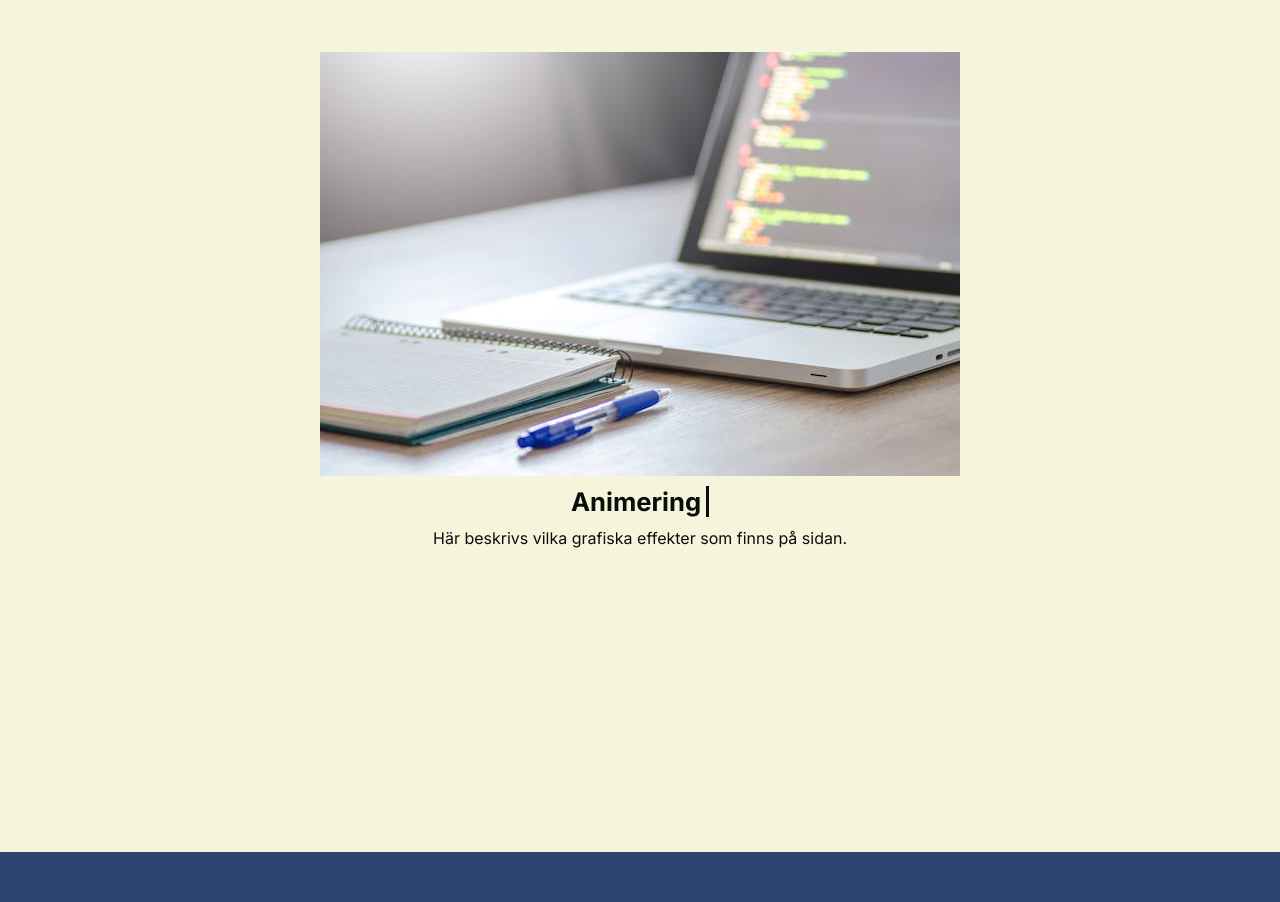
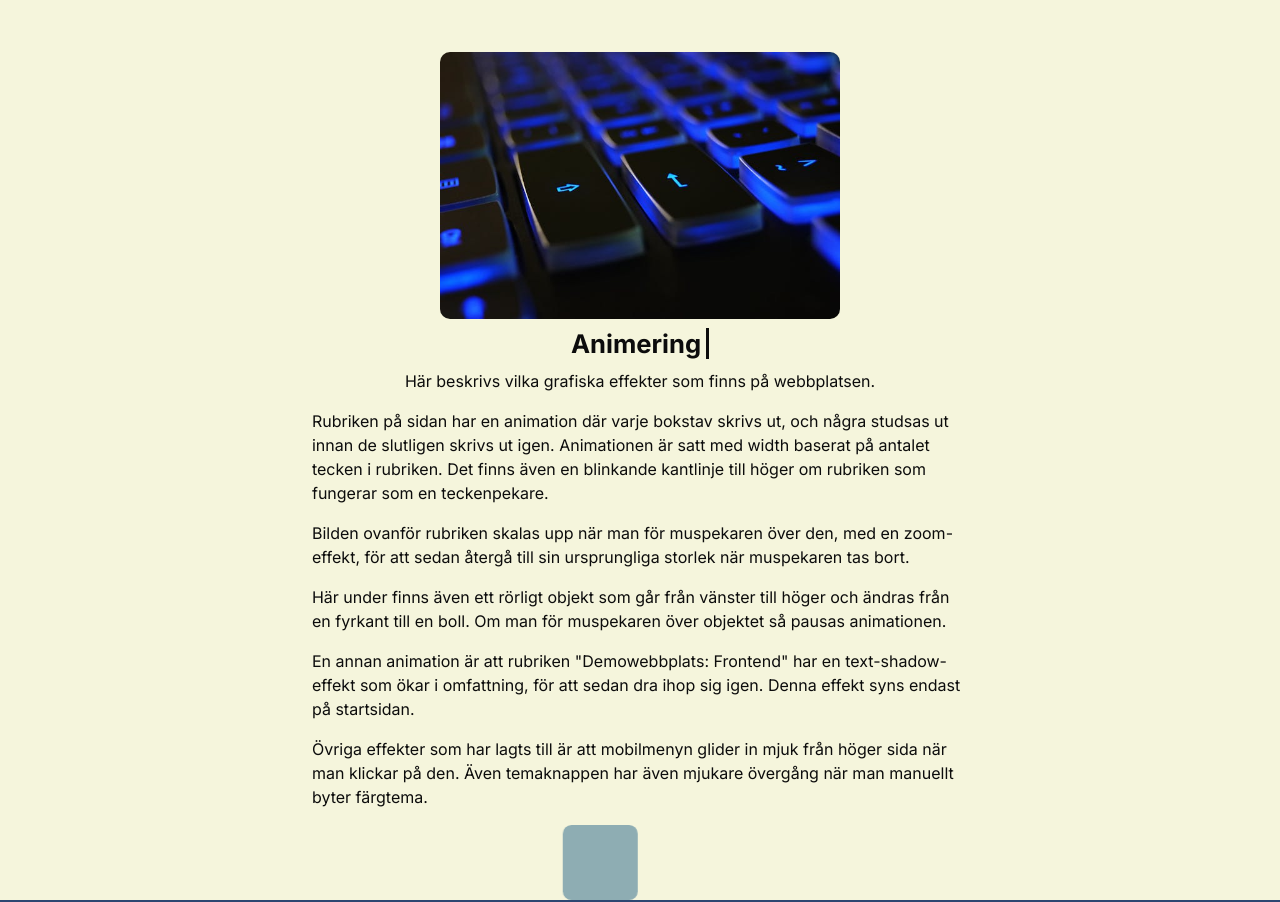
Before and after one commit to RasmusBergkvist/demowebbplats-front-end, a website built with Vite: page animering.html in a window 1280 px wide. Shown: the part 98-1000 px from the top of the page. Built offline with nearby package versions, Linux system fonts and the light colour scheme.

Commit message:
Lagt till text-shadow-effekt på h1 på startsidan. På animeringssidan har jag lagt en zoom-effekt på bilden som gör den större vid hover. Även ett rörligt objekt som ändrar form finns på animeringssidan.

```diff
--- a/animering.html
+++ b/animering.html
@@ -17,7 +17,7 @@
 
     <header>
         <div class="container"></div>
-    <h1 class="title-animation">Demowebbplats: Frontend</h1>
+        <h1>Demowebbplats: Frontend</h1>
         <nav class="menu" id="menu">
             <ul>
                 <li><a href="/" class="nav-link">Startsida</a></li>
@@ -26,7 +26,8 @@
                 <li><a href="#" class="nav-link">Diagram</a></li>
                 <li><a href="#" class="nav-link">Kartfunktion</a></li>
                 <li><button id="theme-switch" class="theme-button"><img src="/theme-icon.svg"
-              alt="ikon med en sol där halva solen är ljus och andra delen är mörk">Välj tema</button></li>
+                            alt="ikon med en sol där halva solen är ljus och andra delen är mörk">Välj tema</button>
+                </li>
             </ul>
         </nav>
         <!-- Mobilmeny (Hambugermeny) --->
@@ -38,13 +39,37 @@
 
 
         <section class="page-section">
-      <img src="/laptop.jpg"
-        alt="En laptop som står på ett bord. Framför ligger en anteckningssblock med en penna ovanpå." width="640"
-        height="424" />
-      <h2 class ="typing-animation">Animering</h2>
-      <p>
-        Här beskrivs vilka grafiska effekter som finns på sidan. </p>
+            <img src="/keyboard.jpg"
+                alt="En laptop som står på ett bord. Framför ligger en anteckningssblock med en penna ovanpå."
+                width="640" height="424" class="image-animation" />
+
+            <h2 class="typing-animation">Animering</h2>
+            <p>Här beskrivs vilka grafiska effekter som finns på webbplatsen. </p>
+
+            <p>Rubriken på sidan har en animation där varje bokstav skrivs ut, och några studsas ut innan de slutligen
+                skrivs ut igen. Animationen är satt med width baserat på antalet tecken i rubriken. Det finns även en
+                blinkande kantlinje till höger om rubriken som fungerar som en teckenpekare.</p>
+
+            <p>Bilden ovanför rubriken skalas upp när man för muspekaren över den, med en zoom-effekt, för att sedan
+                återgå till sin ursprungliga storlek när muspekaren tas bort.</p>
+
+            <p>Här under finns även ett rörligt objekt som går från vänster till höger och ändras från en fyrkant till en
+                boll. Om man för muspekaren över objektet så pausas animationen.</p>
+
+            <p>En annan animation är att rubriken "Demowebbplats: Frontend" har en text-shadow-effekt som ökar i
+                omfattning, för att sedan dra ihop sig igen. Denna effekt syns endast på startsidan.</p>
+
+            <p>Övriga effekter som har lagts till är att mobilmenyn glider in mjuk från höger sida när man klickar på
+                den. Även temaknappen har även mjukare övergång när man manuellt byter färgtema.</p>
+
+
+            <div class="moving-object">
+            </div>
+
         </section>
+
+
+
 
     </main>
     </div>
--- a/src/scss/_components.scss
+++ b/src/scss/_components.scss
@@ -39,13 +39,11 @@
 /* Meny för tablett och mobiler */
 @media screen and (max-width: 1024px) {
 
-
     /* Visa hamburgermenyn */
     .mobile-menu-button {
         display: block;
     }
 
-    /* Dölj desktop menyn  */
     .menu {
         display: flex;
         flex-direction: column;
@@ -56,6 +54,7 @@
         right: 0;
         width: 200px;
         background-color: variables.$background-menu;
+        z-index: 990;
 
         transform: translateX(100%); /* Menyn börjar utanför skärmen. */
         transition-timing-function: ease-out;
--- a/src/scss/base/_animations.scss
+++ b/src/scss/base/_animations.scss
@@ -21,6 +21,7 @@
     80% {
         width: 4ch;
     }
+
     100% {
         width: 9ch;
     }
@@ -30,9 +31,8 @@
 .typing-animation {
     display: inline-block;
     overflow: hidden;
-    white-space: nowrap;
     animation-name: typing, cursor;
-    animation-duration:  4s, 0.5s;
+    animation-duration: 4s, 0.5s;
     animation-delay: 0.5s, 0;
     animation-timing-function: steps(9);
     animation-iteration-count: 1, 12;
@@ -49,12 +49,74 @@ body.dark-theme .typing-animation {
 
 @keyframes cursor {
 
-    0%, 50% {
-        border-right-color: inherit; /* ärver färgen och ändrar den automatiskt vid byte av tema */
+    0%,
+    50% {
+        border-right-color: inherit;
+        /* ärver färgen och ändrar den automatiskt vid byte av tema */
     }
 
-    50.1%, 100% {
+    50.1%,
+    100% {
         border-right-color: transparent;
 
     }
 }
+
+
+/* text-skugga på h1 på startsidan */
+.title-animation {
+    animation: glowing 2s 5 linear alternate;
+}
+
+@keyframes glowing {
+
+    0% {
+        text-shadow:  0 0 5px #577da1, 0 0 10px #577da1, 0 0 15px #577da1;
+    }
+
+    50% {
+        text-shadow:  0 0 20px #577da1,0 0 30px #577da1, 0 0 40px #577da1;
+    }
+
+    100% {
+        text-shadow: 0 0 5px #577da1, 0 0 10px #577da1, 0 0 15px #577da1;
+    }
+}
+
+/* Bild på animationssidan */
+.image-animation {
+    width: 400px;
+    height: auto;
+    transition: transform 0.8s linear;
+    border-radius: 10px;
+
+    &:hover {
+    transform: scale(1.05);;
+    }
+}
+
+
+.moving-object {
+    width: 75px;
+    height: 75px;
+    background-color: variables.$secondary-color;
+    animation: move-and-shape 3s ease-in-out infinite alternate;
+    animation-play-state: running;
+
+    &:hover {
+        animation-play-state: paused;
+    }
+
+
+}
+
+@keyframes move-and-shape {
+    from {
+        transform: translateX(-100%);
+    }
+
+    to {
+        transform: translateX(100%);
+        border-radius: 50%;
+    }
+}
```
Also changed, not shown: index.html (+1 -1 lines), public/keyboard.jpg (added). Lines whose indentation alone changed are shown as unchanged.
